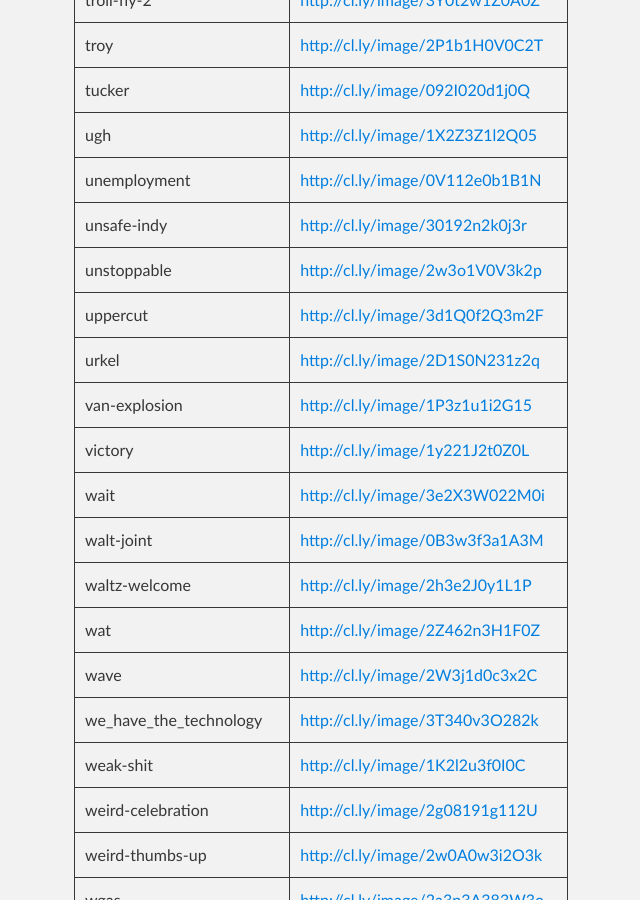
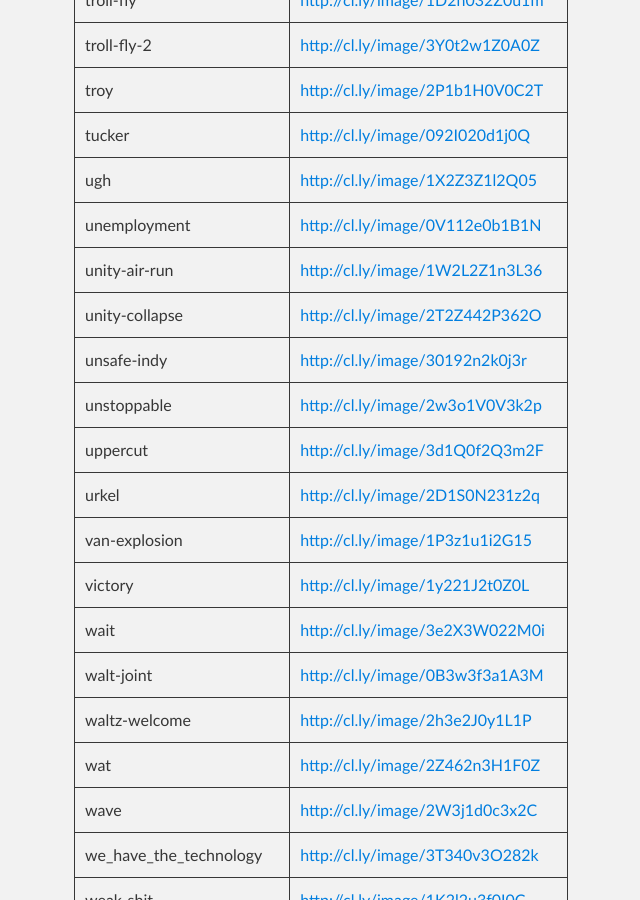
Before and after one commit to eskfung/eskfung.github.io, a Jekyll site: the page built from _posts/2013-03-14-gifs.md, in a window 1280 px wide and 900 px high, scrolled down 20696 px. Shown: the whole window, without its empty margins (246-886 px from the left). Built offline with Jekyll 4.4.1, drawn with Linux system fonts in a browser that asks for light colours; nearby versions of some CDN libraries; Markdown is read by kramdown in place of the engine named in the settings; some of the changed text lies outside the part shown.

Commit message:
November 18

```diff
--- a/_posts/2013-03-14-gifs.md
+++ b/_posts/2013-03-14-gifs.md
@@ -462,6 +463,8 @@ troy | <http://cl.ly/image/2P1b1H0V0C2T>
 tucker | <http://cl.ly/image/092I020d1j0Q>
 ugh | <http://cl.ly/image/1X2Z3Z1l2Q05>
 unemployment | <http://cl.ly/image/0V112e0b1B1N>
+unity-air-run | <http://cl.ly/image/1W2L2Z1n3L36>
+unity-collapse | <http://cl.ly/image/2T2Z442P362O>
 unsafe-indy | <http://cl.ly/image/30192n2k0j3r>
 unstoppable | <http://cl.ly/image/2w3o1V0V3k2p>
 uppercut | <http://cl.ly/image/3d1Q0f2Q3m2F>
```
Also changed, not shown: other parts of _posts/2013-03-14-gifs.md (+1 -0 lines).
